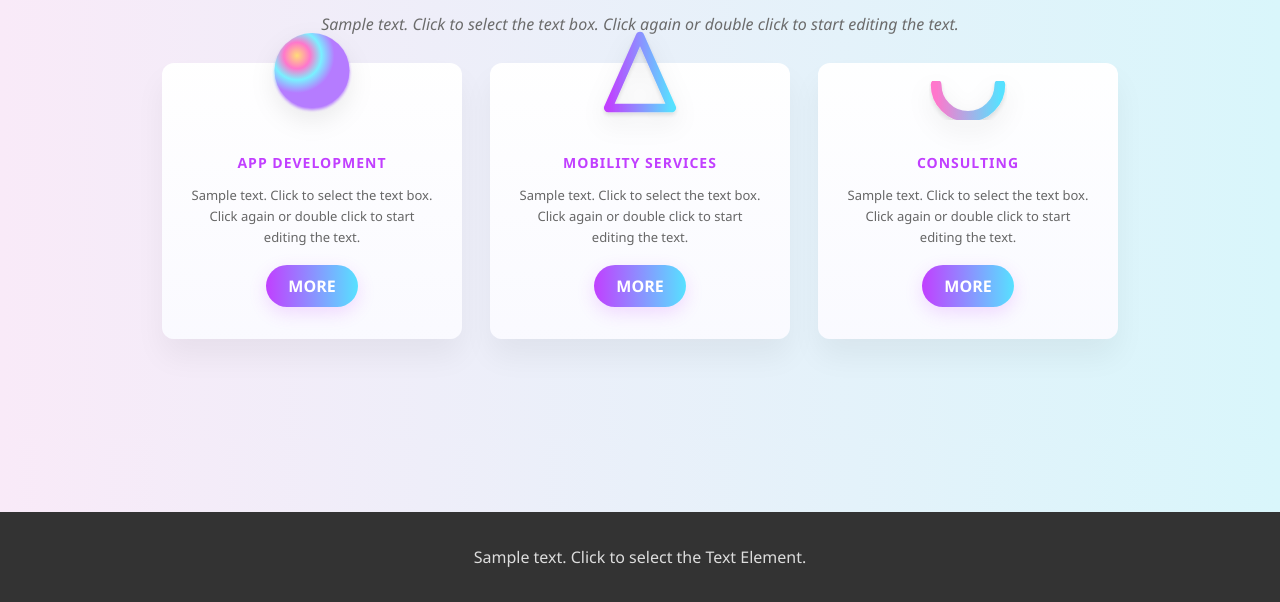
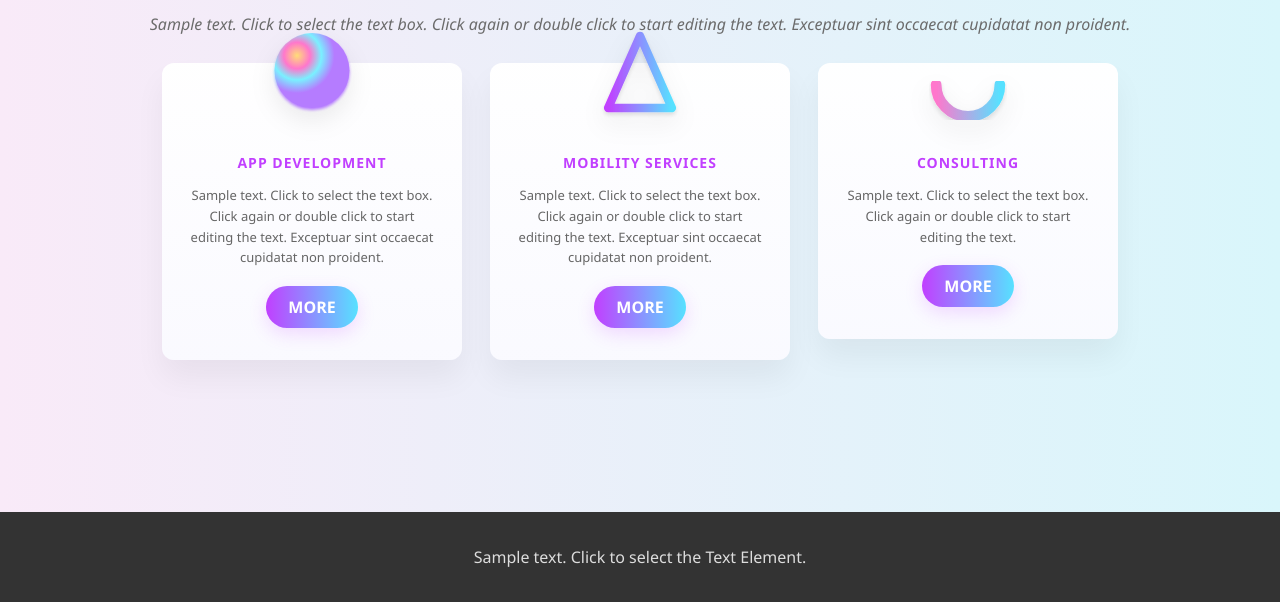
Before and after one commit to kamilasugak/4-, a plain HTML site: page index.html in a window 1280 px wide. Shown: the part 198-800 px from the top of the page. Drawn offline with Linux system fonts and the light colour scheme.

Commit message:
Update index.html

```diff
--- a/index.html
+++ b/index.html
@@ -15,20 +15,20 @@
 <main class="hero">
   <div class="hero-inner">
     <h1>Development Services</h1>
-    <p class="lead">Sample text. Click to select the text box. Click again or double click to start editing the text.</p>
+    <p class="lead">Sample text. Click to select the text box. Click again or double click to start editing the text. Exceptuar sint occaecat cupidatat non proident.</p>
 
     <section class="cards">
       <article class="card">
         <img src="sphere.svg" alt="App development" class="card-art">
         <h3>APP DEVELOPMENT</h3>
-        <p class="card-text">Sample text. Click to select the text box. Click again or double click to start editing the text.</p>
+        <p class="card-text">Sample text. Click to select the text box. Click again or double click to start editing the text. Exceptuar sint occaecat cupidatat non proident. </p>
         <a class="btn" href="#">MORE</a>
       </article>
 
       <article class="card">
         <img src="triangle.svg" alt="Mobility services" class="card-art">
         <h3>MOBILITY SERVICES</h3>
-        <p class="card-text">Sample text. Click to select the text box. Click again or double click to start editing the text.</p>
+        <p class="card-text">Sample text. Click to select the text box. Click again or double click to start editing the text. Exceptuar sint occaecat cupidatat non proident.</p>
         <a class="btn" href="#">MORE</a>
       </article>
 
```
